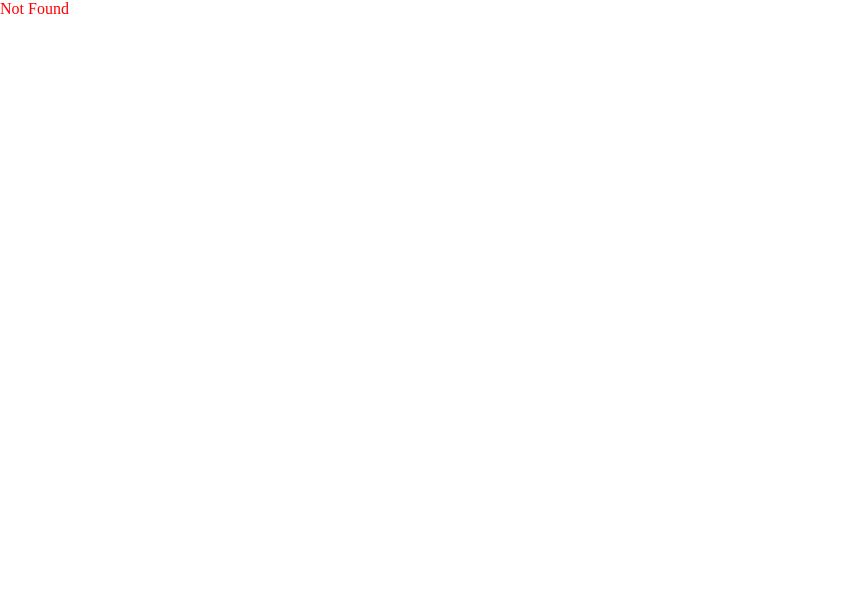
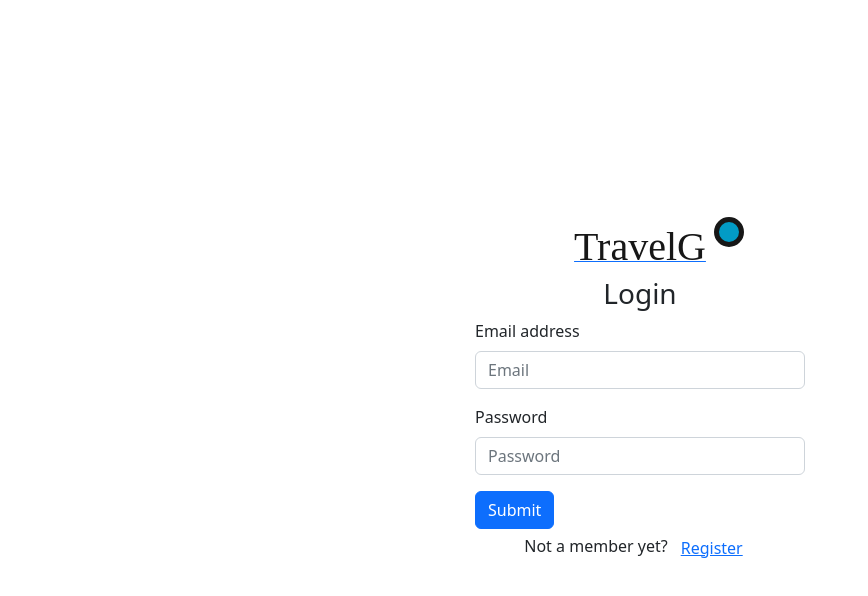
Before and after one commit to billmaister/TravelGo, a React (Create React App) app: page /login in a window 1280 px wide. Shown: the top 596 px of the page, without its empty margins (0-868 px from the left). Built offline with nearby package versions, Linux system fonts and the light colour scheme; a web font is replaced by a local one.

Commit message:
add login and register functionalities

```diff
--- a/package.json
+++ b/package.json
@@ -10,7 +10,11 @@
     "@testing-library/react": "^13.4.0",
     "@testing-library/user-event": "^13.5.0",
     "http-proxy-middleware": "^2.0.6",
+    "axios": "^1.2.0",
+    "bootstrap": "^5.2.3",
+    "normalize.css": "^8.0.1",
     "react": "^18.2.0",
+    "react-bootstrap": "^2.6.0",
     "react-dom": "^18.2.0",
     "react-router-dom": "^6.4.2",
     "react-scripts": "5.0.1",
--- a/src/App.js
+++ b/src/App.js
@@ -2,6 +2,7 @@ import { BrowserRouter, Routes, Route } from "react-router-dom";
 import Country from "./pages/Country/Country";
 import Destinations from "./pages/Destinations/Destinations";
 import Home from "./pages/Home/Home";
+import Login from "./pages/Login/Login";
 import NotFound from "./pages/NotFound/NotFound";
 
 function App() {
@@ -11,6 +12,7 @@ function App() {
         <Routes>
           <Route index element={<Home />} />
           <Route path="/" element={<Home />} />
+          <Route path="/login" element={<Login />} />
           <Route path="/destinations" element={<Destinations />} />
           <Route path="/destinations/:country" element={<Country />} />
           <Route path="*" element={<NotFound />} />
--- /dev/null
+++ b/src/components/Alert/Alert.js
@@ -0,0 +1,12 @@
+import { useAppContext } from "../../context/appContext";
+
+const Alert = () => {
+  const { alertType, alertText } = useAppContext();
+  return (
+    <div className={`alert alert-${alertType}`} role="alert">
+      {alertText}
+    </div>
+  );
+};
+
+export default Alert;
--- a/src/components/Countries/Countries.js
+++ b/src/components/Countries/Countries.js
@@ -1,14 +1,16 @@
-import { useEffect, useState } from 'react';
-import styles from './Countries.module.css';
-import { FontAwesomeIcon } from '@fortawesome/react-fontawesome';
-import { faHeart, faLocationDot } from '@fortawesome/free-solid-svg-icons';
-import MainHeader from '../MainHeader/MainHeader';
-import { Link } from 'react-router-dom';
-import ErrorBoundry from '../ErrorBoundry/ErrorBoundry';
+import { useEffect, useState } from "react";
+import styles from "./Countries.module.css";
+import { FontAwesomeIcon } from "@fortawesome/react-fontawesome";
+import { faHeart, faLocationDot } from "@fortawesome/free-solid-svg-icons";
+import MainHeader from "../MainHeader/MainHeader";
+import { Link } from "react-router-dom";
+import ErrorBoundry from "../ErrorBoundry/ErrorBoundry";
+import { useAppContext } from "../../context/appContext";
 
 function Countries({ continent }) {
-    const [err, setErr] = useState({ status: false, message: '' });
-    const [color, setColor] = useState('gray');
+  const [err, setErr] = useState({ status: false, message: "" });
+  const [color, setColor] = useState("gray");
+  const { user } = useAppContext();
   // get countries list using continent name with useEffect and API call
   //maybe an object {country: '', isFavorite: ''}
   const [countries, setCountries] = useState([]);
@@ -16,14 +18,14 @@ function Countries({ continent }) {
   const handleFavorites = (e) => {
     e.stopPropagation();
     e.preventDefault();
-        setColor('red');
+    setColor("red");
   };
   const getCountries = async () => {
     try {
       await fetch(`/api/countries/countries/${continent}`)
         .then((res) => res.json())
         .then((dataObj) => {
-                    if(dataObj.msg){
+          if (dataObj.msg) {
             throw Error(dataObj.msg);
           } else {
             setCountries(dataObj.data);
@@ -41,31 +43,41 @@ function Countries({ continent }) {
   }, [continent]);
   return (
     <>
-            {err.status ? <ErrorBoundry message={err.message} isModal={true} /> :
+      {err.status ? (
+        <ErrorBoundry message={err.message} isModal={true} />
+      ) : (
         <div className={styles.countriesContainer}>
-                <MainHeader title='Discover Countries' />
+          <MainHeader title="Discover Countries" />
           <ul>
-                    {countries.map((country) =>
-                        <Link to={`/destinations/${country.name}`} className={styles.card}>
+            {countries.map((country) => (
+              <Link
+                to={`/destinations/${country.name}`}
+                className={styles.card}
+              >
                 <li key={country}>
                   <div className={styles.imgContainer}>
                     <img src={country.urlImage} alt={country.name} />
+                    {user && (
                       <FontAwesomeIcon
                         className={styles.like}
                         icon={faHeart}
                         color={color}
                         onClick={handleFavorites}
                       />
+                    )}
                   </div>
                   <div className={styles.caption}>
-                                    <span><FontAwesomeIcon icon={faLocationDot} /></span>
+                    <span>
+                      <FontAwesomeIcon icon={faLocationDot} />
+                    </span>
                     {capitalizeFirstLetter(country.name)}
                   </div>
                 </li>
               </Link>
+            ))}
+          </ul>
+        </div>
       )}
-                </ul>
-            </div>}
     </>
   );
 }
--- a/src/components/Logo/Logo.js
+++ b/src/components/Logo/Logo.js
@@ -1,14 +1,15 @@
 import styles from "./Logo.module.css";
+import { Link } from "react-router-dom";
 
 function Logo() {
-    return (
-        <div className={styles.logo}>
-            <span className={styles.txt}>
-                TravelG
-            </span>
-            <span className={styles.circle}></span>
-        </div>
-    );
+  return (
+    <Link to="/" className={styles.navItem}>
+      <div className={styles.logo}>
+        <span className={styles.txt}>TravelG</span>
+        <span className={styles.circle}></span>
+      </div>
+    </Link>
+  );
 }
 
 export default Logo;
--- a/src/components/Navbar/Navbar.js
+++ b/src/components/Navbar/Navbar.js
@@ -1,17 +1,45 @@
 import { Link } from "react-router-dom";
+import { useAppContext } from "../../context/appContext";
+import { useNavigate } from "react-router-dom";
 import Button from "../Button/Button";
 import Logo from "../Logo/Logo";
 import styles from "./Navbar.module.css";
 
 function Navbar() {
+  const { user, logoutUser } = useAppContext();
+  const navigate = useNavigate();
+
   return (
     <div className={styles.navContainer}>
-            <div className={styles.logo}><Logo /></div>
+      <div className={styles.logo}>
+        <Logo />
+      </div>
       <nav className={styles.nav}>
-                <Link to="/" className={styles.navItem}>Home</Link>
-                <Link to="/" className={styles.navItem}>My Favorites</Link>
-                <Link to="/" className={styles.navItem}>Login</Link>
-                <Button name="Sign Up" onClick={() => {}} className={styles.navItem} />
+        {user && (
+          <>
+            <Link to="/" className={styles.navItem}>
+              Home
+            </Link>
+            <Link to="/" className={styles.navItem}>
+              My Favorites
+            </Link>
+            <Link to="/" onClick={logoutUser} className={styles.navItem}>
+              Logout
+            </Link>
+          </>
+        )}
+        {!user && (
+          <>
+            {/* <Link to="/login" className={styles.navItem}>
+              Login
+            </Link> */}
+            <Button
+              name="Login / Sign Up"
+              onClick={() => navigate("/login")}
+              className={styles.navItem}
+            />
+          </>
+        )}
       </nav>
     </div>
   );
--- /dev/null
+++ b/src/context/actions.js
@@ -0,0 +1,8 @@
+export const DISPLAY_ALERT = "SHOW_ALERT";
+export const CLEAR_ALERT = "CLEAR_ALERT";
+
+export const SETUP_USER_BEGIN = "SETUP_USER_BEGIN";
+export const SETUP_USER_SUCCESS = "SETUP_USER_SUCCESS";
+export const SETUP_USER_ERROR = "SETUP_USER_ERROR";
+
+export const LOGOUT_USER = "LOGOUT_USER";
--- /dev/null
+++ b/src/context/appContext.js
@@ -0,0 +1,92 @@
+import React, { useReducer, useContext } from "react";
+import reducer from "./reducer";
+import axios from "axios";
+import {
+  DISPLAY_ALERT,
+  CLEAR_ALERT,
+  SETUP_USER_BEGIN,
+  SETUP_USER_SUCCESS,
+  SETUP_USER_ERROR,
+  LOGOUT_USER,
+} from "./actions";
+
+const token = localStorage.getItem("token");
+const user = localStorage.getItem("user");
+
+const initialState = {
+  isLoading: false,
+  showAlert: false,
+  alertText: "",
+  alertType: "",
+  user: user ? JSON.parse(user) : null,
+  token: token,
+  userLocation: "",
+};
+
+const AppContext = React.createContext();
+
+const AppProvider = ({ children }) => {
+  const [state, dispatch] = useReducer(reducer, initialState);
+
+  const displayAlert = () => {
+    dispatch({ type: DISPLAY_ALERT });
+    clearAlert();
+  };
+
+  const clearAlert = () => {
+    setTimeout(() => {
+      dispatch({ type: CLEAR_ALERT });
+    }, 3000);
+  };
+
+  const addUserToLocalStorage = ({ user, token }) => {
+    localStorage.setItem("user", JSON.stringify(user));
+    localStorage.setItem("token", token);
+  };
+
+  const removeUserFromLocalStorage = () => {
+    localStorage.removeItem("user");
+    localStorage.removeItem("token");
+  };
+
+  const setupUser = async ({ currentUser, endPoint, alertText }) => {
+    dispatch({ type: SETUP_USER_BEGIN });
+    try {
+      const { data } = await axios.post(
+        `http://localhost:5000/api/auth/${endPoint}`,
+        currentUser
+      );
+      const { user, token } = data;
+      dispatch({
+        type: SETUP_USER_SUCCESS,
+        payload: { user, token, alertText },
+      });
+      addUserToLocalStorage({ user, token });
+    } catch (error) {
+      dispatch({
+        type: SETUP_USER_ERROR,
+        payload: { msg: error.response.data.msg },
+      });
+    }
+    clearAlert();
+  };
+
+  const logoutUser = () => {
+    dispatch({ type: LOGOUT_USER });
+    removeUserFromLocalStorage();
+  };
+
+  return (
+    <AppContext.Provider
+      value={{ ...state, displayAlert, setupUser, logoutUser }}
+    >
+      {children}
+    </AppContext.Provider>
+  );
+};
+
+const useAppContext = () => {
+  return useContext(AppContext);
+};
+
+export { AppProvider, initialState, useAppContext };
--- /dev/null
+++ b/src/context/reducer.js
@@ -0,0 +1,71 @@
+import {
+  DISPLAY_ALERT,
+  CLEAR_ALERT,
+  SETUP_USER_BEGIN,
+  SETUP_USER_SUCCESS,
+  SETUP_USER_ERROR,
+  LOGOUT_USER,
+} from "./actions";
+
+import { initialState } from "./appContext";
+
+const reducer = (state, action) => {
+  if (action.type === DISPLAY_ALERT) {
+    return {
+      ...state,
+      showAlert: true,
+      alertType: "danger",
+      alertText: "Please provide all values!",
+    };
+  }
+
+  if (action.type === CLEAR_ALERT) {
+    return {
+      ...state,
+      showAlert: true,
+      alertType: "",
+      alertText: "",
+    };
+  }
+
+  if (action.type === SETUP_USER_BEGIN) {
+    return {
+      ...state,
+      isLoading: true,
+    };
+  }
+
+  if (action.type === SETUP_USER_SUCCESS) {
+    return {
+      ...state,
+      isLoading: false,
+      token: action.payload.token,
+      user: action.payload.user,
+      showAlert: true,
+      alertType: "success",
+      alertText: action.payload.alertText,
+    };
+  }
+
+  if (action.type === SETUP_USER_ERROR) {
+    return {
+      ...state,
+      isLoading: false,
+      showAlert: true,
+      alertType: "danger",
+      alertText: action.payload.msg,
+    };
+  }
+
+  if (action.type === LOGOUT_USER) {
+    return {
+      ...initialState,
+      user: null,
+      token: null,
+    };
+  }
+
+  throw new Error(`No such action: ${action.type}`);
+};
+
+export default reducer;
--- a/src/index.js
+++ b/src/index.js
@@ -1,11 +1,15 @@
-import React from 'react';
-import ReactDOM from 'react-dom/client';
-import App from './App';
+import React from "react";
+import ReactDOM from "react-dom/client";
+import App from "./App";
+import "bootstrap/dist/css/bootstrap.min.css";
 import "./index.css";
+import { AppProvider } from "./context/appContext";
 
-const root = ReactDOM.createRoot(document.getElementById('root'));
+const root = ReactDOM.createRoot(document.getElementById("root"));
 root.render(
   <React.StrictMode>
-    <App />
+    <AppProvider>
+      <App />
+    </AppProvider>
   </React.StrictMode>
 );
--- /dev/null
+++ b/src/pages/Login/Login.css
@@ -0,0 +1,12 @@
+body {
+  display: grid;
+  min-height: 100vh;
+}
+
+#main-container {
+  place-items: center center;
+}
+
+#login-form {
+  max-width: 330px;
+}
--- /dev/null
+++ b/src/pages/Login/Login.js
@@ -0,0 +1,137 @@
+import { useState, useEffect } from "react";
+import { useNavigate } from "react-router-dom";
+import { useAppContext } from "../../context/appContext";
+import Logo from "../../components/Logo/Logo";
+import Alert from "../../components/Alert/Alert";
+import Button from "react-bootstrap/Button";
+import Form from "react-bootstrap/Form";
+import Container from "react-bootstrap/Container";
+import "./Login.css";
+
+const initialState = {
+  firstname: "",
+  lastname: "",
+  email: "",
+  password: "",
+  isMember: true,
+};
+
+const Login = () => {
+  const navigate = useNavigate();
+  const [values, setValues] = useState(initialState);
+  const { user, isLoading, showAlert, displayAlert, setupUser } =
+    useAppContext();
+
+  const toggleForm = () => {
+    setValues({ ...values, isMember: !values.isMember });
+  };
+
+  const handleChange = (e) => {
+    setValues({ ...values, [e.target.name]: e.target.value });
+  };
+
+  const onSubmit = (e) => {
+    e.preventDefault();
+    const { firstname, lastname, email, password, isMember } = values;
+    if (!email || !password || (!isMember && !firstname && !lastname)) {
+      displayAlert();
+      return;
+    }
+    const currentUser = { firstname, lastname, email, password };
+    if (isMember) {
+      setupUser({
+        currentUser,
+        endPoint: "login",
+        alertText: "successful! Redirecting...",
+      });
+    } else {
+      setupUser({
+        currentUser,
+        endPoint: "register",
+        alertText: "User created successfully! Redirecting...",
+      });
+    }
+  };
+
+  useEffect(() => {
+    if (user) {
+      navigate("/");
+    }
+  });
+
+  return (
+    <>
+      <Container id="main-container" className="d-grid h-100">
+        <Form id="login-form" onSubmit={onSubmit} className="w-100">
+          <div className="d-flex justify-content-center">
+            <Logo />
+          </div>
+          <h3 className="text-center">
+            {values.isMember ? "Login" : "Register"}
+          </h3>
+          {showAlert && <Alert />}
+          {!values.isMember && (
+            <>
+              <Form.Group className="mb-3" controlId="formFirstname">
+                <Form.Label>Firstname</Form.Label>
+                <Form.Control
+                  type="text"
+                  value={values.firstname}
+                  placeholder="Firstname"
+                  name="firstname"
+                  onChange={handleChange}
+                />
+              </Form.Group>
+
+              <Form.Group className="mb-3" controlId="formLastname">
+                <Form.Label>Lastname</Form.Label>
+                <Form.Control
+                  type="text"
+                  value={values.lastname}
+                  placeholder="Lastname"
+                  name="lastname"
+                  onChange={handleChange}
+                />
+              </Form.Group>
+            </>
+          )}
+
+          <Form.Group className="mb-3" controlId="formEmail">
+            <Form.Label>Email address</Form.Label>
+            <Form.Control
+              type="email"
+              value={values.email}
+              placeholder="Email"
+              name="email"
+              onChange={handleChange}
+            />
+          </Form.Group>
+
+          <Form.Group className="mb-3" controlId="formPassword">
+            <Form.Label>Password</Form.Label>
+            <Form.Control
+              type="password"
+              value={values.password}
+              placeholder="Password"
+              name="password"
+              onChange={handleChange}
+            />
+          </Form.Group>
+
+          <Button variant="primary" type="submit" disabled={isLoading}>
+            Submit
+          </Button>
+
+          <p className="text-center">
+            {values.isMember ? "Not a member yet?" : "Already a member?"}
+            <button type="button" className="btn btn-link" onClick={toggleForm}>
+              {values.isMember ? "Register" : "Login"}
+            </button>
+          </p>
+        </Form>
+      </Container>
+    </>
+  );
+};
+
+export default Login;
```
Also changed, not shown: 1 other file (tests, documents, lock files or other folders). Lines whose indentation alone changed are shown as unchanged.
